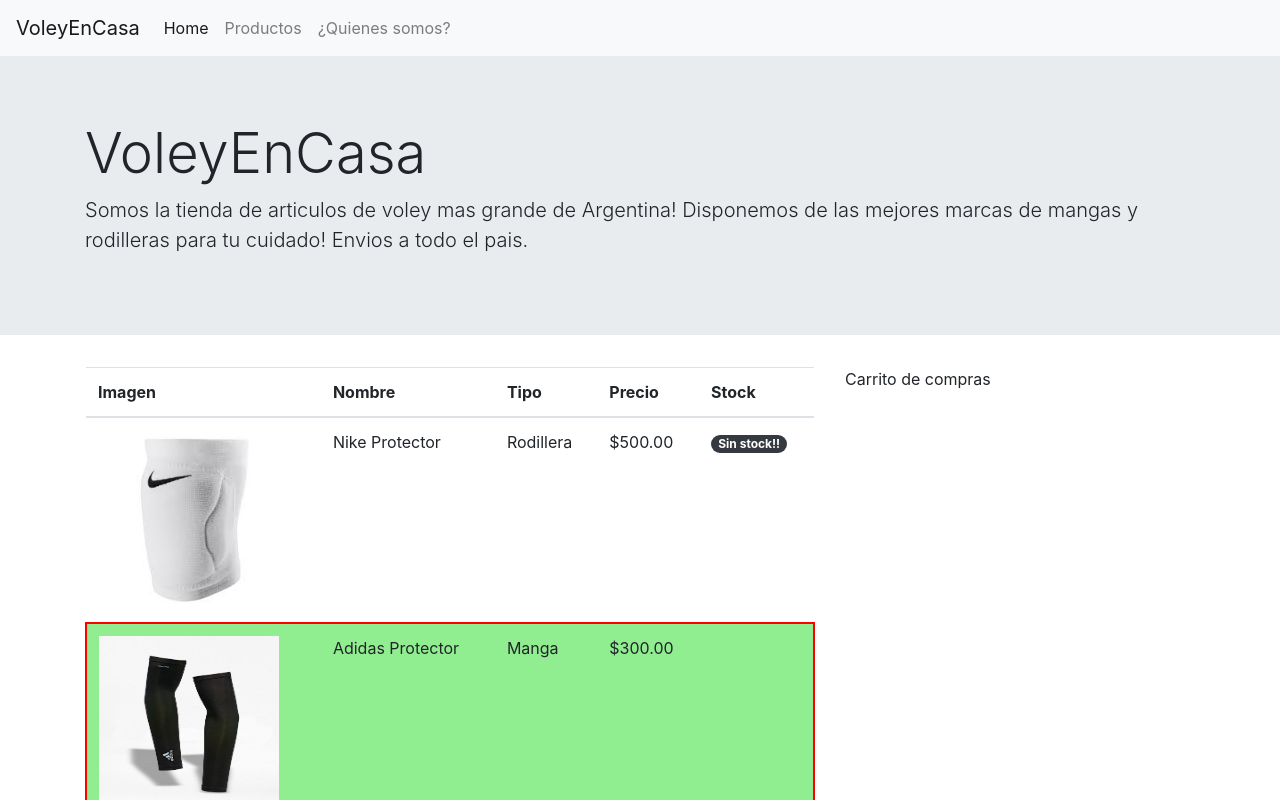
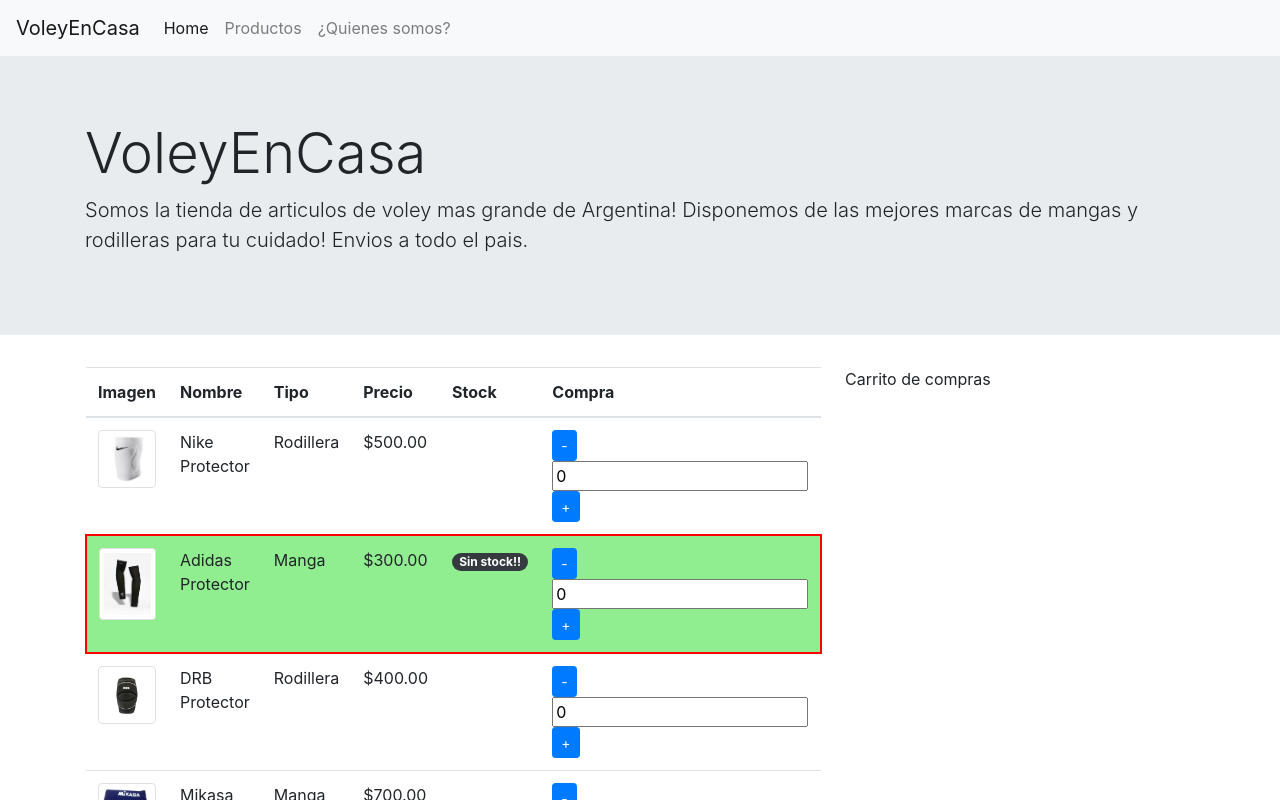
Before and after one commit to juanchomc17/angular-voley, an Angular app: page / in a window 1280 px wide. Shown: the top 800 px of the page. Built offline with nearby package versions, Linux system fonts and the light colour scheme.

Commit message:
Termine clase 4

```diff
--- a/src/app/app.module.ts
+++ b/src/app/app.module.ts
@@ -4,6 +4,7 @@
 import { AppRoutingModule } from './app-routing.module';
 import { AppComponent } from './app.component';
 import { ProductListComponent } from './product-list/product-list.component';
+import { FormsModule } from '@angular/forms';
 
 @NgModule({
   declarations: [
@@ -12,7 +13,8 @@
   ],
   imports: [
     BrowserModule,
-    AppRoutingModule
+    AppRoutingModule,
+    FormsModule
   ],
   providers: [],
   bootstrap: [AppComponent]
--- a/src/app/product-list/product-list.component.html
+++ b/src/app/product-list/product-list.component.html
@@ -6,15 +6,23 @@
             <th>Tipo</th>
             <th>Precio</th>
             <th>Stock</th>
+            <th>Compra</th>
         </tr>
     </thead>
     <tbody>
         <tr *ngFor= "let product of products"  [ngClass]="{'clearance': product.clearance}">
-            <td><img [src]="product.image" [alt]="product.name"></td>
+            <td><img width="120" class="img-thumbnail" [src]="product.image" [alt]="product.name"></td>
             <td>{{product.name}}</td>
             <td>{{product.type}}</td>
             <td>{{product.price | currency}}</td>
             <td> <span class="badge badge-pill badge-dark" *ngIf= "product.stock==0">Sin stock!! </span></td>
+            <td>
+                <button class="btn btn-primary btn-sm" (click)= "downQuiantity(product)">-</button>
+                <input type="text"
+                 [(ngModel)]="product.quantity"
+                 (keyup)="changeQuantity($event, product)" >
+                <button class="btn btn-primary btn-sm" (click)= "upQuiantity(product)">+</button>
+            </td>
         </tr>
     </tbody>
 </table>
--- a/src/app/product-list/product-list.component.ts
+++ b/src/app/product-list/product-list.component.ts
@@ -13,17 +13,19 @@
       "name": "Nike Protector",
       "type": "Rodillera",
       "price": 500,
-      "stock": 0,
+      "stock": 20,
       "image":"assets/img/rodillera-nike.jpg",
       "clearance": false,
+      "quantity": 0,
     },
     {
       "name": "Adidas Protector",
       "type": "Manga",
       "price": 300,
-      "stock": 25,
+      "stock": 0,
       "image":"assets/img/manga-adidas.jpg",
       "clearance": true,
+      "quantity": 0,
     },
     {
       "name": "DRB Protector",
@@ -32,6 +34,7 @@
       "stock": 30,
       "image":"assets/img/rodillera-drb.jpg",
       "clearance": false,
+      "quantity": 0,
     },
     {
       "name": "Mikasa Protector",
@@ -40,6 +43,7 @@
       "stock": 10,
       "image":"assets/img/manga-mikasa.jpg",
       "clearance": false,
+      "quantity": 0,
     },
   ];
   constructor() { }
@@ -47,4 +51,19 @@
   ngOnInit(): void {
   }
 
+  upQuiantity(product : Product): void{
+    if(product.quantity < product.stock )
+    product.quantity++;
+  }
+
+  downQuiantity(product : Product): void{
+    if(product.quantity > 0)
+    product.quantity--;
+  }
+
+  changeQuantity(event, product : Product) : void {
+    console.log(event.key);
+
+  }
+
 }
--- a/src/app/product-list/product.ts
+++ b/src/app/product-list/product.ts
@@ -5,5 +5,6 @@
     stock: number;
     image: string;
     clearance: boolean;
+    quantity:number;
 
 }
--- a/src/styles.scss
+++ b/src/styles.scss
@@ -1,4 +1 @@
 /* You can add global styles to this file, and also import other style files */
-img{
-    width: 180px; height: 180px;
-}
```
Also changed, not shown: src/app/hello.component.ts (deleted, +0 -10 lines).
